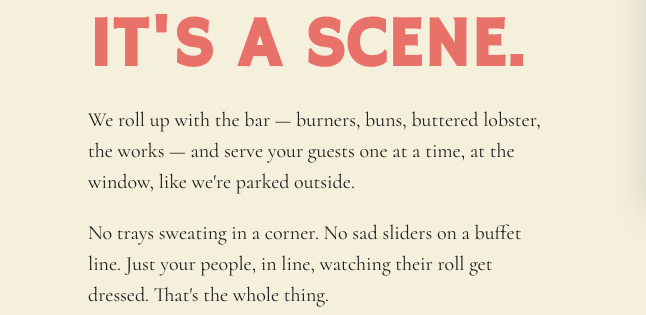
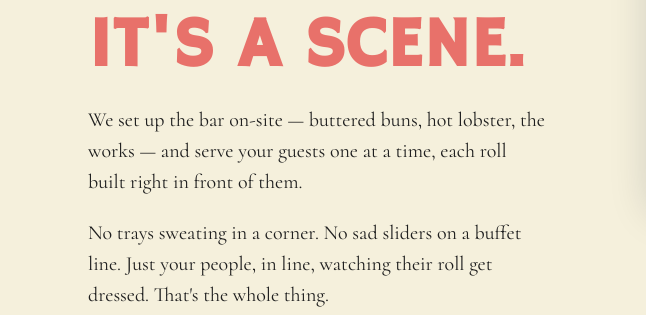
Before and after one commit to happylobsterchi/happy-lobster-bar-page, a website: page public/index.html in a window 1280 px wide. Shown: the part 1048-1363 px from the top of the page, 0-646 px from the left. Drawn offline with Linux system fonts and the light colour scheme.

Commit message:
Update index.html

```diff
--- a/public/index.html
+++ b/public/index.html
@@ -76,7 +76,7 @@
     <div>
       <div class="bar-eyebrow">What the Bar is</div>
       <h2>It's not catering.<em>It's a scene.</em></h2>
-      <p>We roll up with the bar — burners, buns, buttered lobster, the works — and serve your guests one at a time, at the window, like we're parked outside.</p>
+      <p>We set up the bar on-site — buttered buns, hot lobster, the works — and serve your guests one at a time, each roll built right in front of them.</p>
       <p>No trays sweating in a corner. No sad sliders on a buffet line. Just your people, in line, watching their roll get dressed. That's the whole thing.</p>
       <a class="bar-btn bar-btn-secondary" href="#inquiry" onclick="return scrollToSection('inquiry', event)" style="margin-top: 12px">Request a quote</a>
     </div>
```
